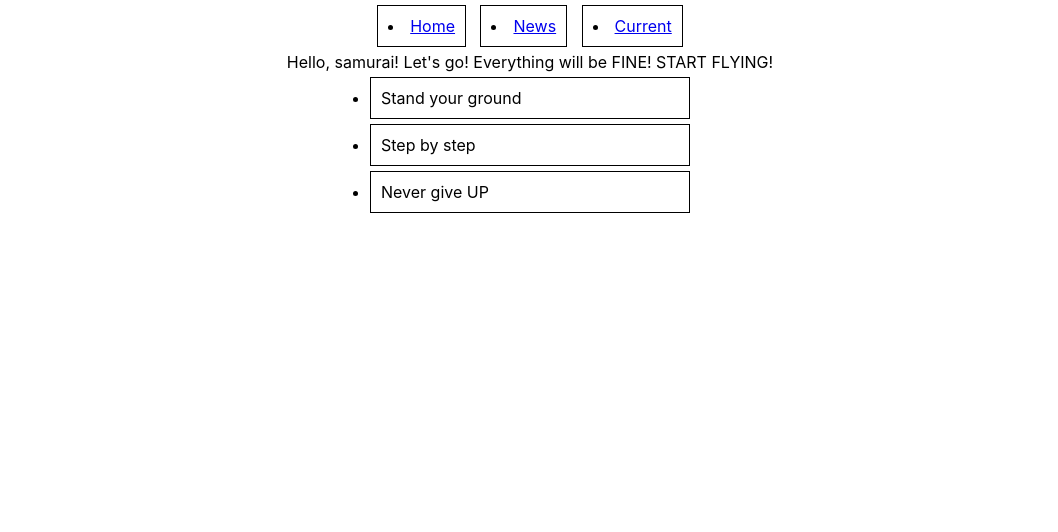
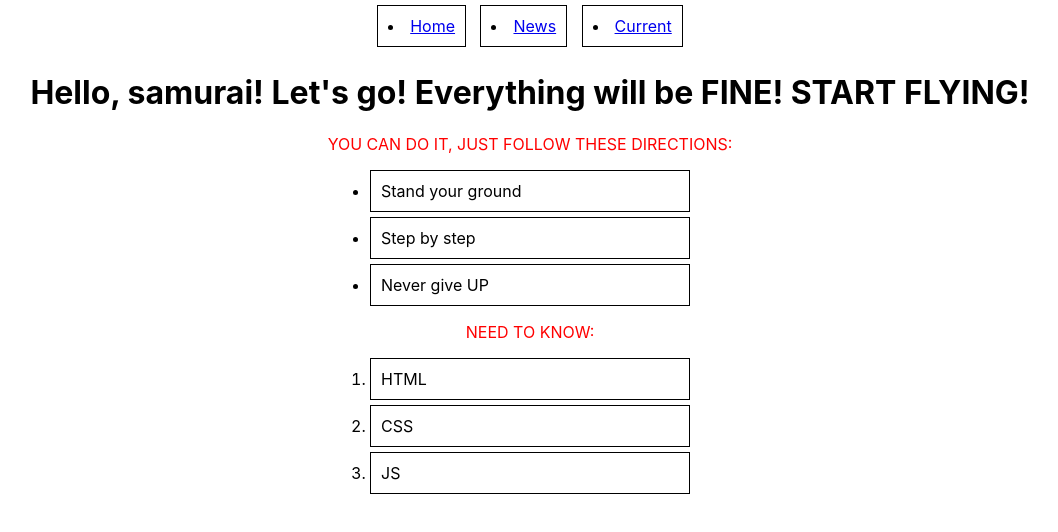
Before and after one commit to Pikadorius/samurai-way-main, a React (Create React App) app: page / in a window 1280 px wide. Shown: the top 532 px of the page, without its empty margins (110-1168 px from the left). Built offline with nearby package versions, Linux system fonts and the light colour scheme.

Commit message:
add some components

```diff
--- a/src/App.css
+++ b/src/App.css
@@ -37,7 +37,7 @@
   }
 }
 
-ul {
+ul, ol {
   width: 25%;
   margin: auto auto;
   padding: 0;
@@ -55,3 +55,8 @@ li {
   justify-content: space-around;
   list-style: inside;
 }
+
+.important {
+  color: red;
+  text-transform: uppercase;
+}
--- a/src/App.tsx
+++ b/src/App.tsx
@@ -5,18 +5,14 @@ function App() {
   return (
     <div className="App">
         <Header />
-     Hello, samurai! Let's go! Everything will be FINE! START FLYING!
-        <ul>
-            <li>Stand your ground</li>
-            <li>Step by step</li>
-            <li>Never give UP</li>
-        </ul>
+        <Welcome />
+        <Recomendations />
+        <Technologies />
     </div>
   );
 }
 
-
-function Header() {
+const Header = () => {
     return (
         <div>
             <ul className="page-header">
@@ -28,4 +24,36 @@ function Header() {
     );
 }
 
+const Recomendations = () => {
+    return (
+        <div>
+            <p className="important">You CAN do it, just follow these directions:</p>
+            <ul>
+                <li>Stand your ground</li>
+                <li>Step by step</li>
+                <li>Never give UP</li>
+            </ul>
+        </div>
+    );
+}
+
+const Welcome = () => {
+    return (
+        <h1>Hello, samurai! Let's go! Everything will be FINE! START FLYING!</h1>
+    );
+}
+
+const Technologies = () => {
+    return (
+        <div>
+            <p className="important">Need to know:</p>
+            <ol>
+                <li>HTML</li>
+                <li>CSS</li>
+                <li>JS</li>
+            </ol>
+        </div>
+    );
+}
+
 export default App;
```
